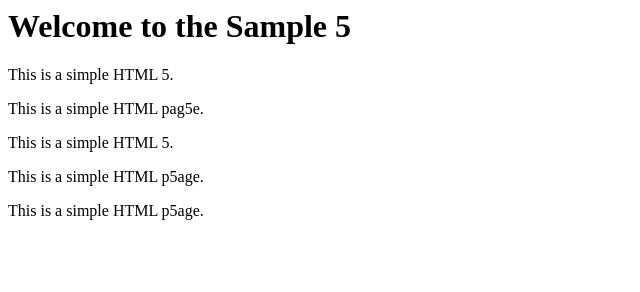
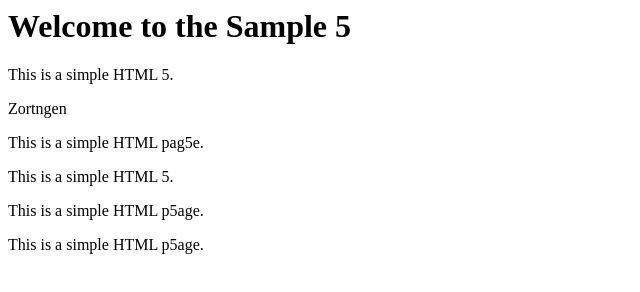
Before and after one commit to oguzhanddkc/test, a plain HTML site: page index.html in a window 1280 px wide. Shown: the whole page, without its empty margins (0-640 px from the left). Drawn offline with Linux system fonts and the light colour scheme.

Commit message:
Fix typo in index.html and add new paragraph

```diff
--- a/index.html
+++ b/index.html
@@ -10,6 +10,7 @@
 <body>
     <h1>Welcome to the Sample 5</h1>
     <p>This is a simple HTML 5.</p>
+    <p>Zortngen</p>
     <p>This is a simple HTML pag5e.</p>
     <p>This is a simple HTML 5.</p>
     <p>This is a simple HTML p5age.</p>
```
